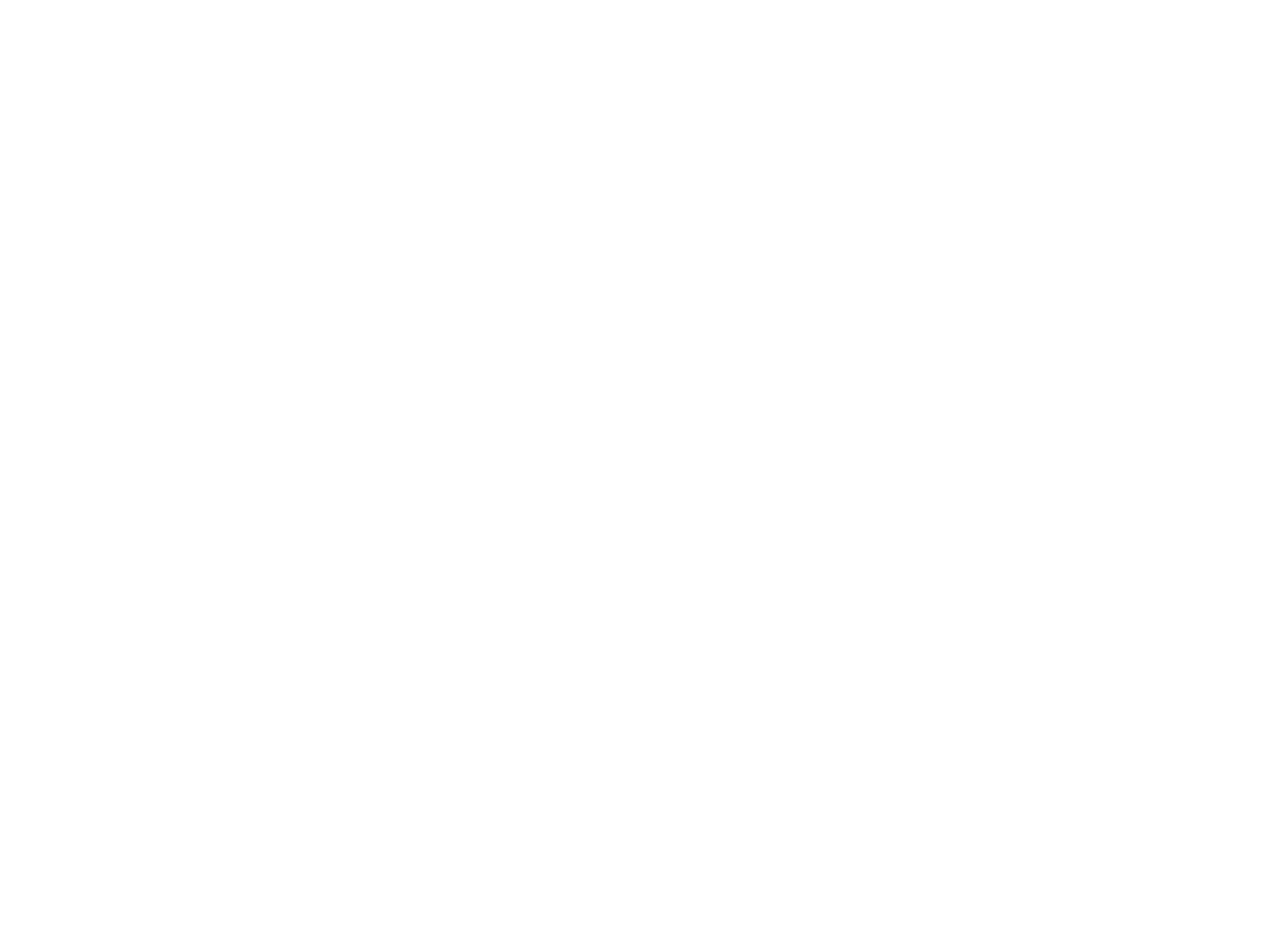
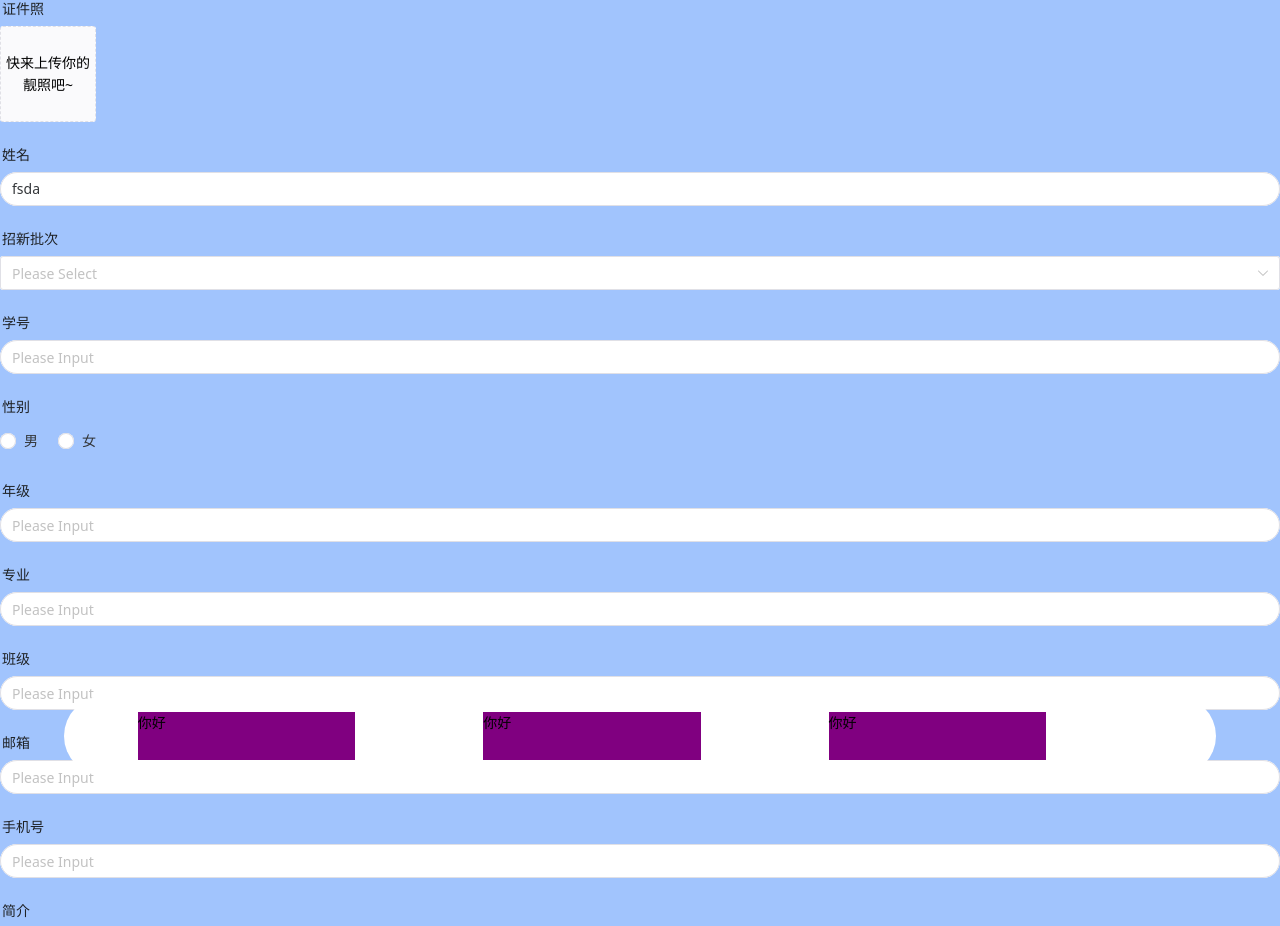
Before and after one commit to lingwu88/AchoBeta-Recruitment-fronted, a Vue app: page /activitiesLayout/resume in a window 1280 px wide. Before the commit this address had no page. Shown: the top 926 px of the page. Before the commit the page ends 800 px from the top, so only its background shows below. Built offline with nearby package versions, Linux system fonts and the light colour scheme; a small style sheet from the web is missing.

Commit message:
新增resume页面，及activities的layout

```diff
--- /dev/null
+++ b/src/components/navigation.vue
@@ -0,0 +1,37 @@
+<script setup lang="ts">
+defineOptions({
+  name:'navigation'
+})
+</script>
+
+<template>
+  <div class="white-circle">
+    <n-flex class="layout"
+      justify="space-around"
+    >
+      <div class="icon">你好</div>
+      <div class="icon">你好</div>
+      <div class="icon">你好</div>
+    </n-flex>
+  </div>
+</template>
+
+<style scoped>
+.white-circle{
+  width: 90vw;
+  height: 10vh;
+  background-color: white;
+  margin: 0 5vw 0 auto;
+  border-radius: 40px;
+}
+.layout{
+  width: 80vw;
+  height: 6vh;
+  padding: 2vh;
+}
+.icon{
+  width: 17vw;
+  height: 6vh;
+  background-color: purple;
+}
+</style>
--- a/src/router/index.ts
+++ b/src/router/index.ts
@@ -10,6 +10,19 @@
     path:'/ActivitiesApplication',
     name:'ActivitiesApplication',
     component:()=>import('@/views/activitiesApplication.vue')
+  },
+  {
+    path:'/activitiesLayout',
+    name:'activitiesLayout',
+    component:()=>import('@/views/activitiesLayout.vue'),
+    redirect:'/activitiesLayout/resume',
+    children:[
+      {
+        path:'/activitiesLayout/resume',
+        name:'resume',
+        component:()=>import('@/views/resume.vue')
+      }
+    ]
   }
 ]
 
--- /dev/null
+++ b/src/utils/formType.ts
@@ -0,0 +1,23 @@
+export interface formType{
+  stuSimpleResumeDTO:{
+    batchId: bigint|null,    //招新批次
+    studentId:string|null,       //学号
+    name:string|null,   //姓名
+    gender:bigint|null, //性别
+    grade:bigint|null,  //年级
+    major:string|null,  //专业
+    className:string|null,  //班级
+    email:string|null,  //邮箱
+    phoneNumber:string|null,  //phoneNumber
+    reason:string|null, //加入AB的理由
+    introduce:string|null, //简介
+    experience:string|null, //经历
+    image:string|null,  //证件照
+    awards:string|null, //获奖经历
+    remark:string|null //备注
+  },
+  stuAttachmentDTOList:{
+    filename:string|null, //文件名
+    attachment:string|null //附件列表
+  }
+}
--- /dev/null
+++ b/src/views/activitiesLayout.vue
@@ -0,0 +1,23 @@
+<script lang="ts" setup>
+import navigation from '@/components/navigation.vue'
+</script>
+
+<template>
+  <div class="activitiesLayout">
+    <routerView></routerView>
+    <navigation class="navigation"></navigation>
+  </div>
+</template>
+
+<style scoped>
+.activitiesLayout{
+  width: 100vw;
+  min-height: 100vh;
+  background-color: #A1C4FD;
+}
+.navigation{
+  position: fixed;
+  bottom: 3vh;
+  left: 5vw;
+}
+</style>
--- /dev/null
+++ b/src/views/resume.vue
@@ -0,0 +1,131 @@
+<script lang="ts" setup>
+import {formType} from '@/utils/formType'
+import {ref} from 'vue'
+
+const options=[
+  {
+    label:1,
+    value:1
+  },
+  {
+    label:2,
+    value:2
+  }
+]
+
+const gender=[
+  {
+    value:0,
+    label:'男'
+  },
+  {
+    value:1,
+    label:'女'
+  }
+]
+
+const form=ref<formType>({
+  stuSimpleResumeDTO:{
+    batchId:null ,    //招新批次
+    studentId:null,       //学号
+    name:'fsda',   //姓名
+    gender:null, //性别
+    grade:null,  //年级
+    major:null,  //专业
+    className:null,  //班级
+    email:null,  //邮箱
+    phoneNumber:null,  //phoneNumber
+    reason:null, //加入AB的理由
+    introduce:null, //简介
+    experience:null, //经历
+    image:null,  //证件照
+    awards:null, //获奖经历
+    remark:null //备注
+  },
+  stuAttachmentDTOList:{
+    filename:null, //文件名
+    attachment:null //附件列表
+  }
+})
+const fileList=ref([])
+
+const submit=()=>{
+  console.log(form.value.stuSimpleResumeDTO);
+
+}
+</script>
+
+<template>
+  <n-form
+    :model="form"
+    label-align="left"
+    label-placement="top"
+    label-width="10vw"
+  >
+    <n-form-item label="证件照">
+      <n-upload
+        :default-file-list="fileList"
+        list-type="image-card"
+        :max="1"
+        :default-upload="false"
+        accept="image/png,image/jpeg,image/jpg"
+      >
+      快来上传你的靓照吧~
+      </n-upload>
+    </n-form-item>
+    <n-form-item  label="姓名">
+        <n-input v-model:value="form.stuSimpleResumeDTO.name" round/>
+    </n-form-item>
+    <n-form-item  label="招新批次">
+      <n-select v-model:value="form.stuSimpleResumeDTO.batchId" :options="options" round/>
+    </n-form-item>
+    <n-form-item  label="学号">
+        <n-input v-model:value="form.stuSimpleResumeDTO.studentId" round/>
+    </n-form-item>
+    <n-form-item  label="性别">
+      <n-radio-group v-model:value="form.stuSimpleResumeDTO.gender" name="radiogroup">
+        <n-space>
+          <n-radio v-for="item in gender" :key="item.value" :value="item.value">
+            {{ item.label }}
+          </n-radio>
+        </n-space>
+      </n-radio-group>
+    </n-form-item>
+    <n-form-item  label="年级">
+        <n-input v-model:value="form.stuSimpleResumeDTO.grade" round/>
+    </n-form-item>
+    <n-form-item  label="专业">
+        <n-input v-model:value="form.stuSimpleResumeDTO.major" round/>
+    </n-form-item>
+    <n-form-item  label="班级">
+        <n-input v-model:value="form.stuSimpleResumeDTO.className" round/>
+    </n-form-item>
+    <n-form-item  label="邮箱">
+        <n-input v-model:value="form.stuSimpleResumeDTO.email" round/>
+    </n-form-item>
+    <n-form-item  label="手机号">
+        <n-input v-model:value="form.stuSimpleResumeDTO.phoneNumber" round/>
+    </n-form-item>
+    <n-form-item  label="简介">
+        <n-input v-model:value="form.stuSimpleResumeDTO.introduce" round/>
+    </n-form-item>
+    <n-form-item  label="经历">
+        <n-input v-model:value="form.stuSimpleResumeDTO.experience" type="textarea" />
+    </n-form-item>
+    <n-form-item  label="获奖经历">
+        <n-input v-model:value="form.stuSimpleResumeDTO.awards" type="textarea" />
+    </n-form-item>
+    <n-form-item  label="加入理由">
+        <n-input v-model:value="form.stuSimpleResumeDTO.reason" type="textarea" />
+    </n-form-item>
+    <n-form-item  label="备注">
+        <n-input v-model:value="form.stuSimpleResumeDTO.remark" round/>
+    </n-form-item>
+    <n-form-item >
+        <n-button type="success" @click="submit">提交简历</n-button>
+    </n-form-item>
+  </n-form>
+</template>
+
+<style>
+</style>
```
Also changed, not shown: components.d.ts (+20 -0 lines).
